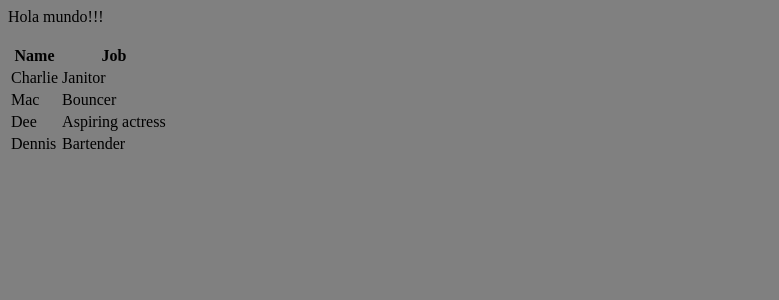
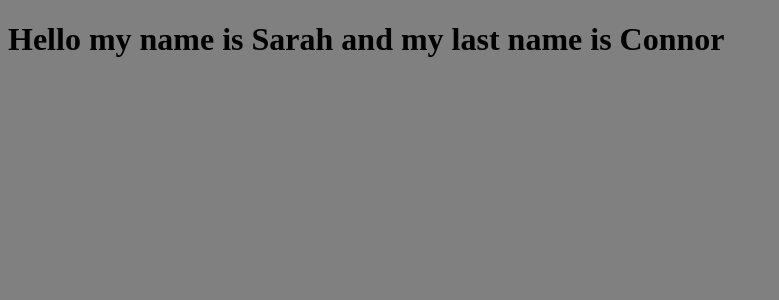
Before and after one commit to argenisosorio/my-app, a React (Create React App) app: page / in a window 1280 px wide. Shown: the top 300 px of the page, without its empty margins (0-779 px from the left). Built offline with nearby package versions, Linux system fonts and the light colour scheme.

Commit message:
Added example of props

```diff
--- a/public/index.html
+++ b/public/index.html
@@ -11,8 +11,8 @@
     <title>React App</title>
   </head>
   <body>
-    <div id="root"></div>
-    <br />
-    <div id="table"></div>
+    <h1>
+      Hello my name is <span id="name"></span> and my last name is <span id="last_name"></span>
+    </h1>
   </body>
 </html>
--- a/src/components/App.jsx
+++ /dev/null
@@ -1,5 +0,0 @@
-import React from 'react'
-
-export function App() {
-  return <div>Hola mundo!!!</div>;
-}
--- /dev/null
+++ b/src/components/Last_name.jsx
@@ -0,0 +1,5 @@
+import React from 'react'
+
+export function Last_name(props) {
+  return <span>{props.last_name}</span>;
+}
--- /dev/null
+++ b/src/components/Name.jsx
@@ -0,0 +1,5 @@
+import React from 'react'
+
+export function Name(props) {
+  return <span>{props.name}</span>;
+}
--- a/src/components/Table.jsx
+++ /dev/null
@@ -1,32 +0,0 @@
-import React from 'react'
-
-export function Table() {
-  return (
-    <table>
-      <thead>
-        <tr>
-          <th>Name</th>
-          <th>Job</th>
-        </tr>
-      </thead>
-      <tbody>
-        <tr>
-          <td>Charlie</td>
-          <td>Janitor</td>
-        </tr>
-        <tr>
-          <td>Mac</td>
-          <td>Bouncer</td>
-        </tr>
-        <tr>
-          <td>Dee</td>
-          <td>Aspiring actress</td>
-        </tr>
-        <tr>
-          <td>Dennis</td>
-          <td>Bartender</td>
-        </tr>
-      </tbody>
-    </table>
-  );
-}
```
Also changed, not shown: src/index.js (+4 -4 lines).
